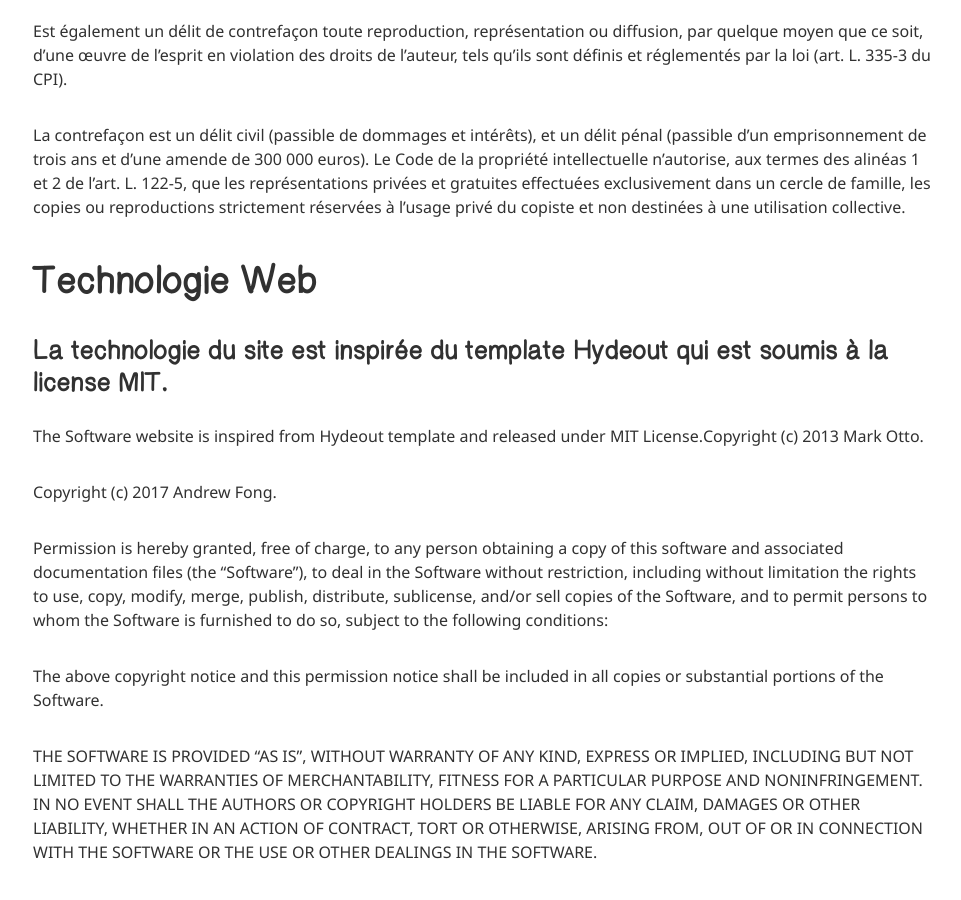
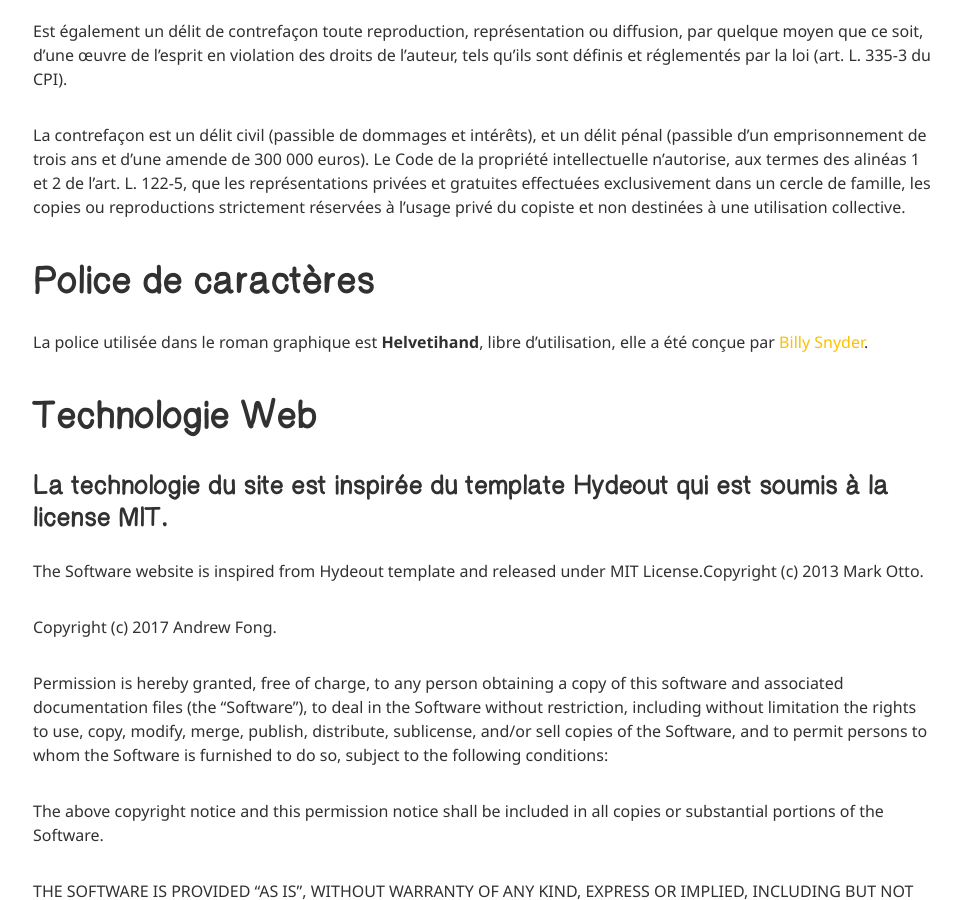
Before and after one commit to IzzDesign/old.endonymous.fr, a Jekyll site: the page built from mentions-legales.md, in a window 1280 px wide and 900 px high, scrolled down 1820 px. Shown: the whole window, without its empty margins (157-1118 px from the left). Built offline with Jekyll 4.4.1, drawn with Linux system fonts in a browser that asks for light colours.

Commit message:
Helvetihand crédit

```diff
--- a/mentions-legales.md
+++ b/mentions-legales.md
@@ -16,6 +16,9 @@
 
 La contrefaçon est un délit civil (passible de dommages et intérêts), et un délit pénal (passible d’un emprisonnement de trois ans et d’une amende de 300 000 euros). Le Code de la propriété intellectuelle n’autorise, aux termes des alinéas 1 et 2 de l’art. L. 122-5, que les représentations privées et gratuites effectuées exclusivement dans un cercle de famille, les copies ou reproductions strictement réservées à l’usage privé du copiste et non destinées à une utilisation collective.
 
+# Police de caractères
+La police utilisée dans le roman graphique est **Helvetihand**, libre d'utilisation, elle a été conçue par <a href="https://www.dafont.com/billy-snyder.d4452">Billy Snyder</a>.
+
 # Technologie Web
 
 ### La technologie du site est inspirée du template Hydeout qui est soumis à la license MIT.
```
